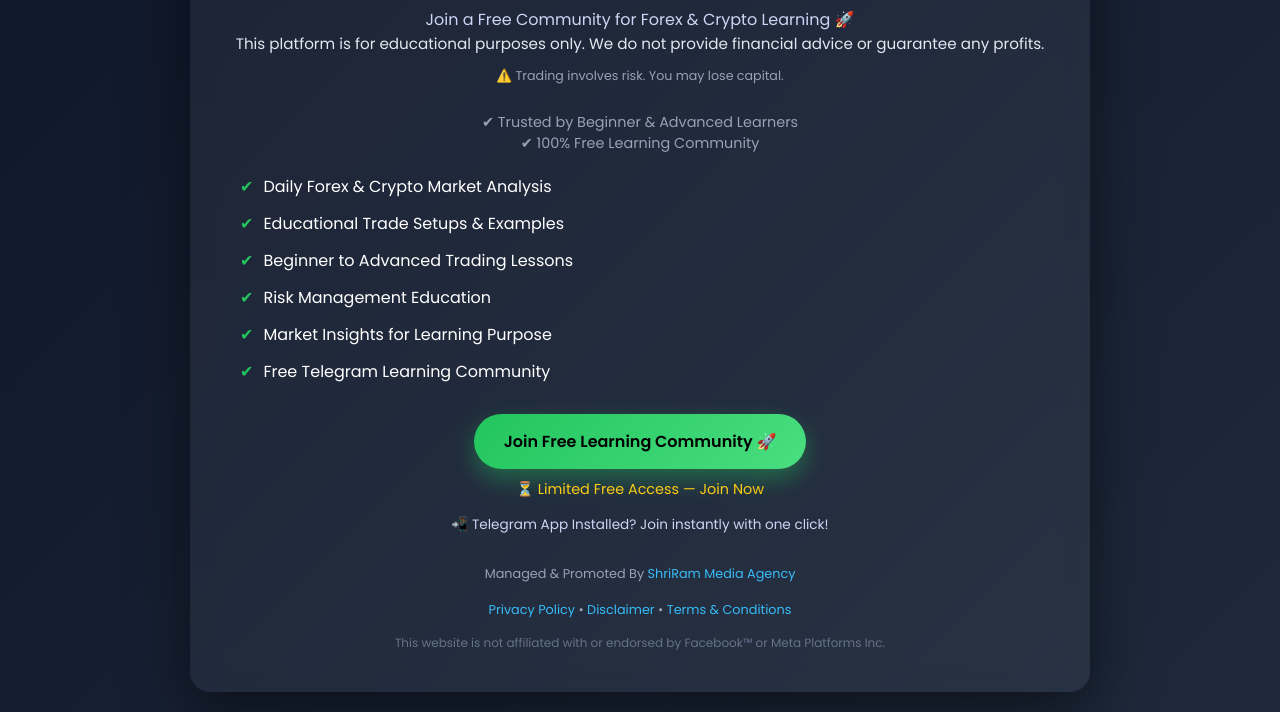
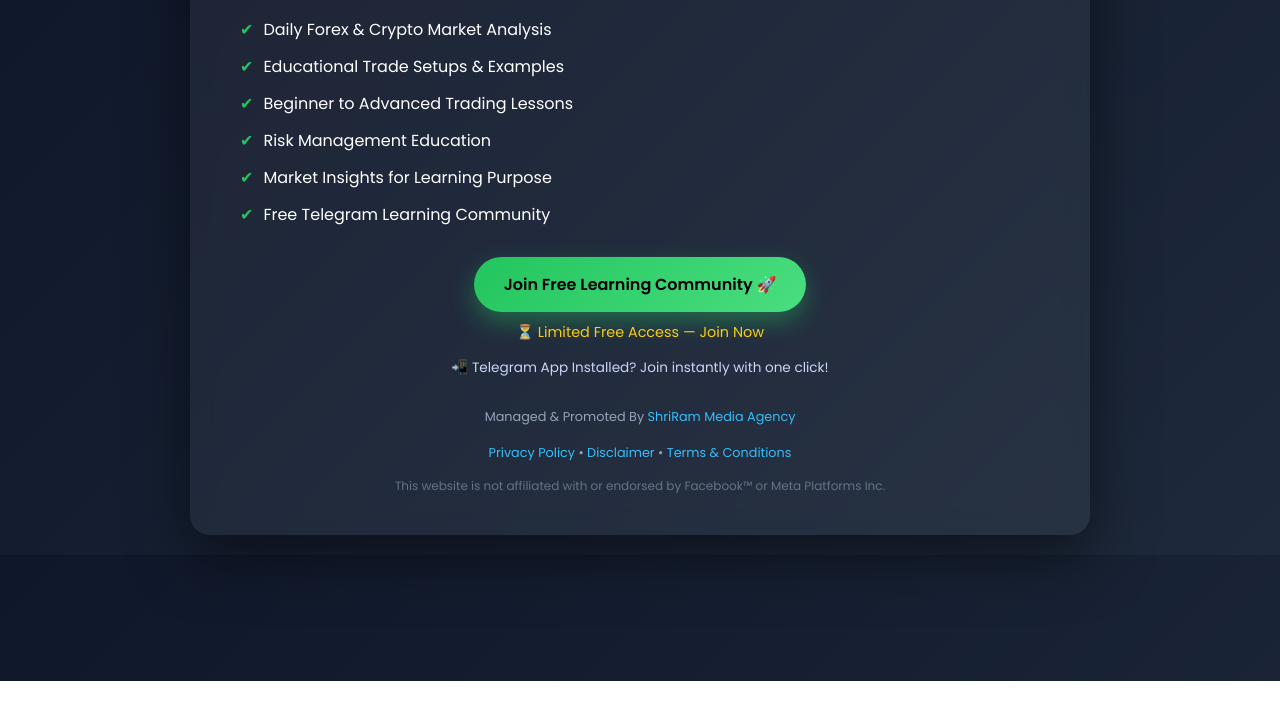
Before and after one commit to digitaladsexpert33/goldtraderadda, a plain HTML site: page index.html in a window 1280 px wide. Shown: the part 119-831 px from the top of the page. After the commit the page ends 800 px from the top, so only its background shows below. Drawn offline with Linux system fonts and the light colour scheme.

Commit message:
Update index.html

```diff
--- a/index.html
+++ b/index.html
@@ -56,18 +56,9 @@
       color: #38bdf8;
     }
 
-    .desc {
-      font-size: 0.95rem;
-      color: #e2e8f0;
-      margin-bottom: 25px;
-      line-height: 1.6;
-    }
 
-    .desc small {
-      display: block;
-      margin-top: 10px;
-      color: #94a3b8;
-    }
+
+
 
     .features {
       list-style: none;
@@ -87,11 +78,7 @@
       margin-right: 10px;
     }
 
-    .trust {
-      font-size: 0.9rem;
-      color: #94a3b8;
-      margin-bottom: 15px;
-    }
+
 
     .btn-telegram {
       display: inline-block;
@@ -182,19 +169,11 @@
 
     <h1>Learn Trading with <span class="accent">Gold Trader Adda 📈</span></h1>
 
-    <p style="margin-top:10px;color:#cbd5f5;">
-      Join a Free Community for Forex & Crypto Learning 🚀
-    </p>
 
-    <div class="desc">
-      This platform is for educational purposes only. We do not provide financial advice or guarantee any profits.
-      <small>⚠️ Trading involves risk. You may lose capital.</small>
-    </div>
 
-    <p class="trust">
-      ✔ Trusted by Beginner & Advanced Learners <br>
-      ✔ 100% Free Learning Community
-    </p>
+
+
+
 
     <ul class="features">
       <li>Daily Forex & Crypto Market Analysis</li>
```
